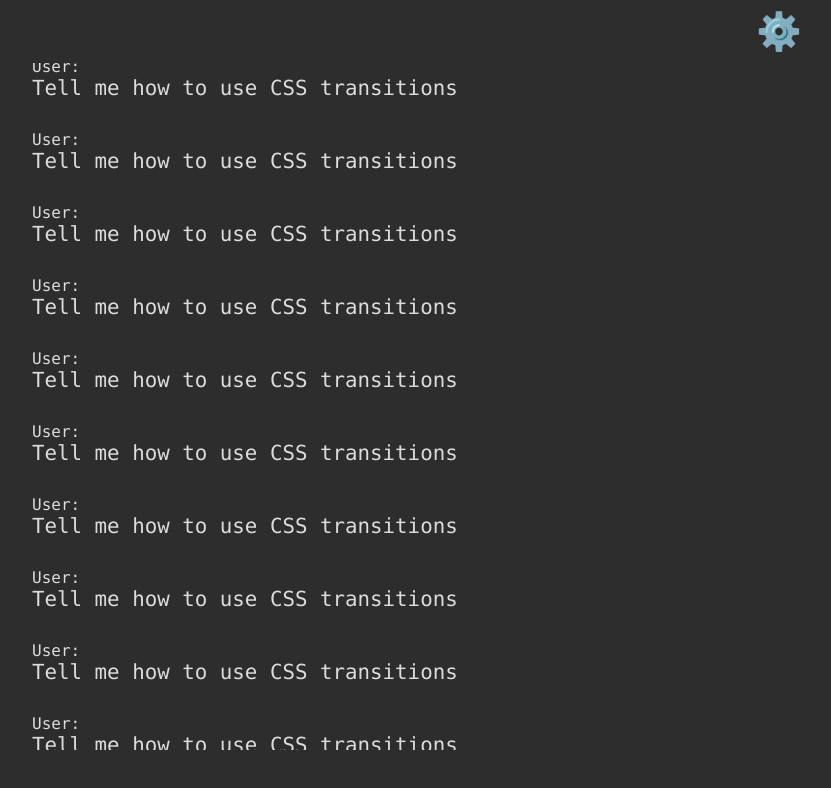
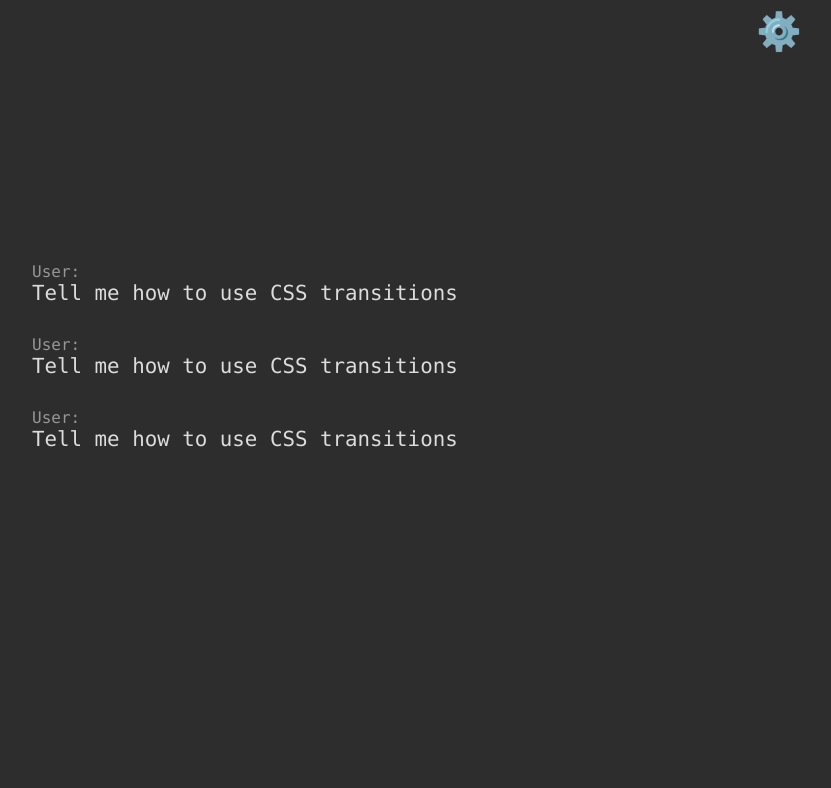
Before and after one commit to rendely/chat-gpt-app, a React (Create React App) app in the folder chat-gpt-react/: page / in a window 1280 px wide. Shown: the top 788 px of the page, without its empty margins (208-1039 px from the left). Built offline with nearby package versions, Linux system fonts and the light colour scheme; the HTML template or start-up script is replaced by a standard one.

Commit message:
Improve styling and add transitions

```diff
--- a/chat-gpt-react/src/components/Chat/Chat.js
+++ b/chat-gpt-react/src/components/Chat/Chat.js
@@ -3,21 +3,11 @@ import './Chat.css';
 import Message from './Message/Message'
 
 function Chat(){
-  return (<div class='Chat'>
+  return (<div className='Chat'>
     <Message />
     <Message />
     <Message />
-    <Message />
-    <Message />
-    <Message />
-    <Message />
-    <Message />
-    <Message />
-    <Message />
-    <Message />
-    <Message />
-    <Message />
-    <Message />
+
   </div>)
 }
 
--- a/chat-gpt-react/src/components/Chat/Message/Message.css
+++ b/chat-gpt-react/src/components/Chat/Message/Message.css
@@ -9,3 +9,7 @@
 .content{
     font-size: 1.3rem;;
 }
+
+.role{
+    color: rgb(150,150,150)
+}
--- a/chat-gpt-react/src/components/Chat/Message/Message.js
+++ b/chat-gpt-react/src/components/Chat/Message/Message.js
@@ -2,9 +2,9 @@ import './Message.css';
 
 function Message(){
   return (
-    <div class='Message'>
-      <div class='role'>User:</div>
-      <div class='content'>Tell me how to use CSS transitions</div>
+    <div className='Message'>
+      <div className='role'>User:</div>
+      <div className='content'>Tell me how to use CSS transitions</div>
     </div>
   )
 }
--- a/chat-gpt-react/src/components/Header/Config/Config.js
+++ b/chat-gpt-react/src/components/Header/Config/Config.js
@@ -2,7 +2,7 @@ import React from 'react';
 import './Config.css';
 
 function Config({showConfig}){
-  return (<div class={`Config ${showConfig? null :'close'}`}>
+  return (<div className={`Config ${showConfig? null :'close'}`}>
     {showConfig?
     <span>Hi</span>
   :null}
--- a/chat-gpt-react/src/components/Header/Header.js
+++ b/chat-gpt-react/src/components/Header/Header.js
@@ -8,12 +8,12 @@ function Header(){
 
   return (
     <div>
-      <div class='top' onClick={() => setShowConfig(curr => !curr)}>
-        <div class='side'></div>
-        <div class='center'>
+      <div className='top' onClick={() => setShowConfig(curr => !curr)}>
+        <div className='side'></div>
+        <div className='center'>
         {showConfig? <span>Settings </span>: null}
         </div>
-        <div class='side'>⚙️</div>
+        <div className='side'>⚙️</div>
       </div>
 
       <Config showConfig={showConfig}/>
--- a/chat-gpt-react/src/components/Inputs/Inputs.css
+++ b/chat-gpt-react/src/components/Inputs/Inputs.css
@@ -1,20 +1,68 @@
 .Inputs{
     display: flex;
     flex-grow: 1;
+    flex-flow: column;
     align-items: center;
     justify-content: center;
-    max-height: 100px;
+    max-height: 150px;
     /* background-color: rgb(88, 81, 70); */
 }
 
 .inputText{
     height: 100%;
     width: 100%;
-
+    padding-top: 20px;
     border: none;
     outline: none;
     background-color: transparent;
     color: rgb(220, 220, 220);
     font-size: 1.3rem;
     resize: none;
+    flex-grow: 3;
 }
+
+.buttons {
+    width: 100%;
+    height: 50px;
+    transition: height 0.3s;
+    margin: 20px 0;
+    display: flex;
+    flex-flow: row;
+    justify-content: space-around;
+    flex-grow: 1;
+}
+
+
+.buttons.close{
+  height: 0;
+}
+
+@media (min-width: 800px) {
+    .Inputs {
+      flex-flow: row;
+    }
+    .buttons{
+      width: auto;
+      margin: 0;
+    }
+  }
+
+
+.button{
+    padding: 20px;
+    display: flex;
+    flex-grow: 1;
+    height: auto;
+    background-color: rgb(96, 96, 96);
+    border: none;
+    border-radius: 8px;
+    align-items: center;
+    justify-content: center;
+}
+
+
+
+
+.button+.button{
+    margin-left: 20px;
+}
--- a/chat-gpt-react/src/components/Inputs/Inputs.js
+++ b/chat-gpt-react/src/components/Inputs/Inputs.js
@@ -1,9 +1,20 @@
-import React from 'react';
+import {useState} from 'react';
 import './Inputs.css';
 
 function Inputs(){
-  return (<div class='Inputs'>
-    <textarea class='inputText'></textarea>
+
+  const [input, setInput] = useState('')
+
+  return (<div className='Inputs'>
+    <textarea className='inputText' onChange={e => setInput(e.target.value)}>
+    </textarea>
+    <div className={`buttons ${input === '' ? 'close' : ''}`}>
+      {input === '' ? null : <>
+      <button className='send button'>Send</button>
+      <button className='send button'>Image</button>
+      <button className='clear button'>Clear</button>
+      </>}
+    </div>
   </div>)
 }
 
--- a/chat-gpt-react/src/index.css
+++ b/chat-gpt-react/src/index.css
@@ -10,11 +10,14 @@ body {
   align-items: center;
   justify-content: center;
   background-color: rgb(45, 45, 45);
+  -webkit-font-smoothing: antialiased;
+  -moz-osx-font-smoothing: grayscale;
+}
+
+body, textarea, button{
   color: rgb(220, 220, 220);
   font-family: source-code-pro, Menlo, Monaco, Consolas, 'Courier New',
   monospace;
-  -webkit-font-smoothing: antialiased;
-  -moz-osx-font-smoothing: grayscale;
 }
 
 .root{
```
